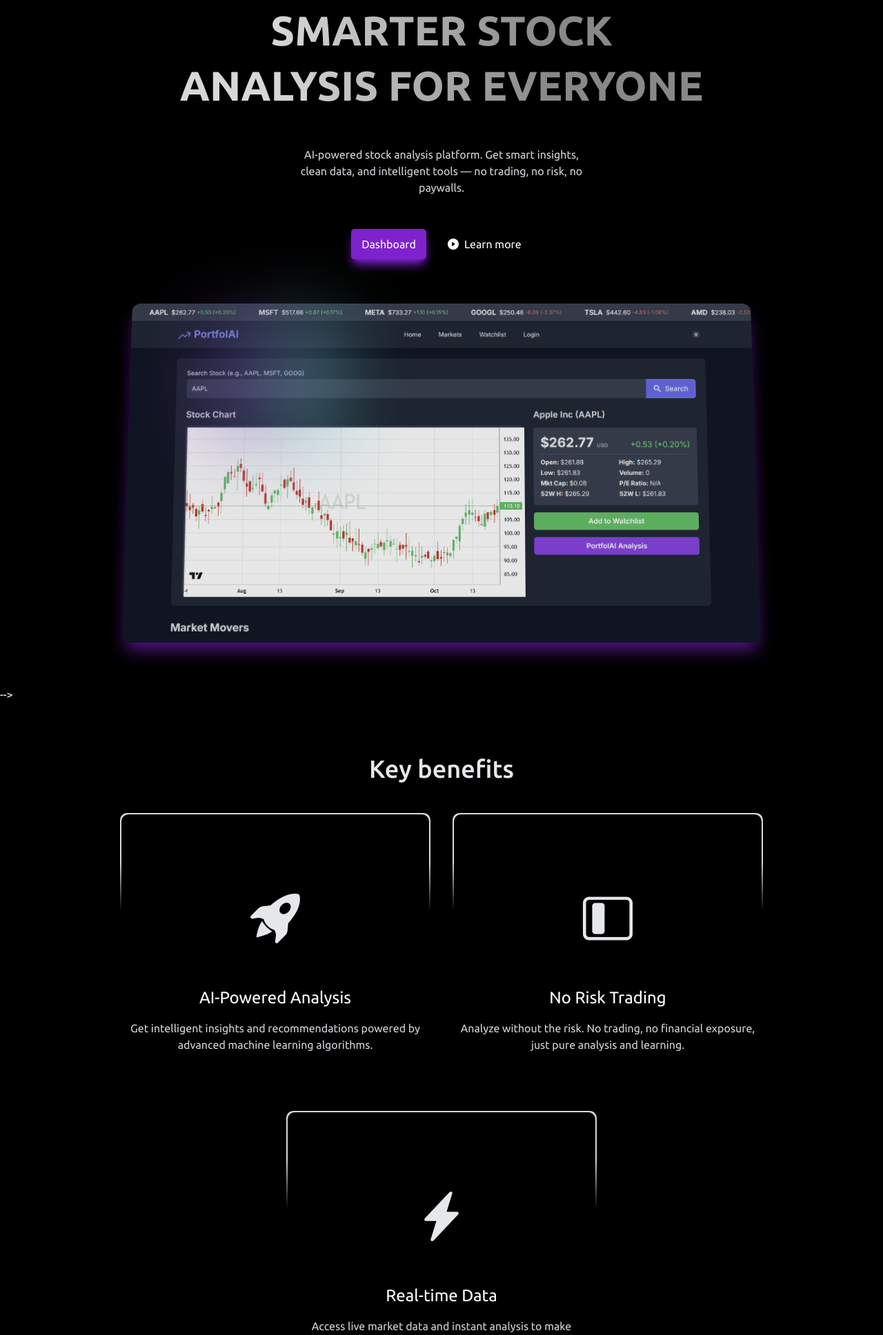
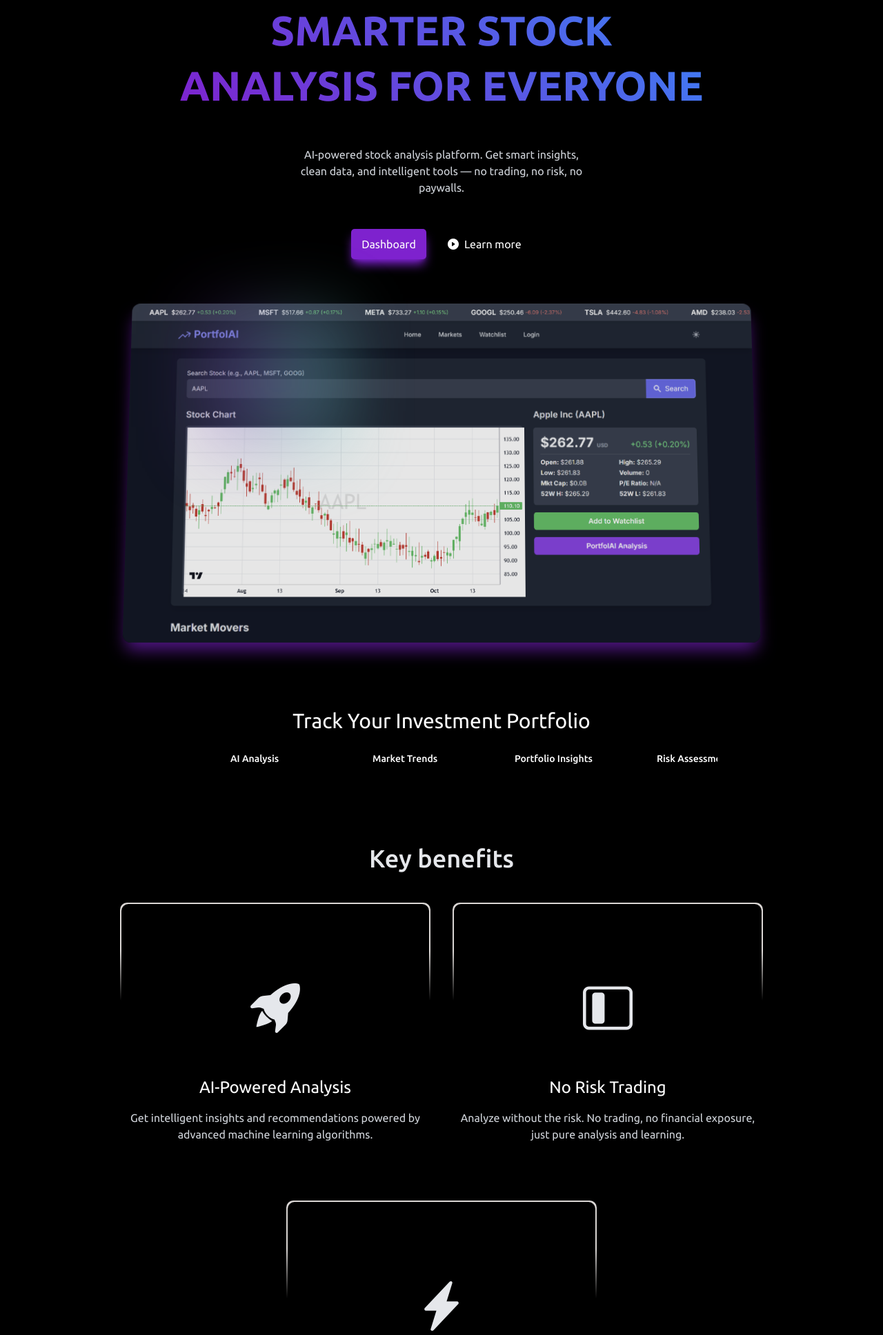
Before and after one commit to eduran04/PortfolAI-CS4300-Fall-2024-Group-4, a Django app: page / in a window 1280 px wide. Shown: the part 60-1996 px from the top of the page at 69% size. Run offline with Django 5.2, Linux system fonts and the light colour scheme; some libraries are stand-ins or nearby versions.

Commit message:
Updates to landing

```diff
--- a/portfolai/templates/landing.html
+++ b/portfolai/templates/landing.html
@@ -22,8 +22,37 @@
     <!-- Stylesheets -->
     <link rel="stylesheet" href="{% static 'landing/tailwind-build.css' %}">
     <link rel="stylesheet" href="{% static 'landing/saasy-custom.css' %}" />
+    <link rel="stylesheet" href="https://cdnjs.cloudflare.com/ajax/libs/bootstrap-icons/1.11.3/font/bootstrap-icons.min.css" />
 
-    <link rel="stylesheet" href="https://cdnjs.cloudflare.com/ajax/libs/bootstrap-icons/1.11.3/font/bootstrap-icons.min.css" />
+    <!-- Fallback styles for Render deployment -->
+    <style>
+        .carousel-container {
+            overflow: hidden;
+            width: 100%;
+        }
+        .carousel {
+            display: flex;
+            animation: scroll 20s linear infinite;
+        }
+        @keyframes scroll {
+            0% { transform: translateX(0); }
+            100% { transform: translateX(-50%); }
+        }
+        .carousel-img {
+            flex-shrink: 0;
+            margin-right: 1rem;
+        }
+        .reveal-up {
+            opacity: 1;
+            transform: translateY(0);
+        }
+        .gradient-text {
+            background: linear-gradient(45deg, #7e22ce, #3b82f6);
+            -webkit-background-clip: text;
+            -webkit-text-fill-color: transparent;
+            background-clip: text;
+        }
+    </style>
 </head>
 <body class="tw-flex tw-min-h-[100vh] tw-flex-col tw-bg-black tw-text-white">
 
@@ -115,17 +144,36 @@
             </div>
         </section>
 
-        <!-- Brand Logos Section - Hidden for now -->
-        <!--
-        <section class="tw-relative tw-flex tw-w-full tw-max-w-[100vw] tw-flex-col tw-place-content-center tw-place-items-center tw-overflow-hidden tw-p-8">
-            <h2 class="reveal-up tw-text-3xl max-md:tw-text-xl">Trusted by investors worldwide</h2>
+        <section
+            class="tw-relative tw-flex tw-w-full tw-max-w-[100vw] tw-flex-col tw-place-content-center tw-place-items-center tw-overflow-hidden tw-p-8"
+        >
+            <h2 class="reveal-up tw-text-3xl max-md:tw-text-xl">
+                Track Your Investment Portfolio
+            </h2>
+
             <div class="reveal-up carousel-container">
-                <div class="carousel lg:w-place-content-center tw-mt-6 tw-flex tw-w-full tw-gap-5 max-md:tw-gap-2">
-                    <!-- Brand logos will be added here later -->
+                <div
+                    class="carousel lg:w-place-content-center tw-mt-6 tw-flex tw-w-full tw-gap-5 max-md:tw-gap-2"
+                >
+                    <!-- Stock tracking capabilities -->
+                    <div class="carousel-img tw-h-[30px] tw-w-[150px] tw-flex tw-items-center tw-justify-center tw-bg-indigo-600 tw-rounded">
+                        <span class="tw-text-white tw-text-sm tw-font-medium">Real-Time Data</span>
+                    </div>
+                    <div class="carousel-img tw-h-[30px] tw-w-[150px] tw-flex tw-items-center tw-justify-center tw-bg-purple-600 tw-rounded">
+                        <span class="tw-text-white tw-text-sm tw-font-medium">AI Analysis</span>
+                    </div>
+                    <div class="carousel-img tw-h-[30px] tw-w-[150px] tw-flex tw-items-center tw-justify-center tw-bg-blue-600 tw-rounded">
+                        <span class="tw-text-white tw-text-sm tw-font-medium">Market Trends</span>
+                    </div>
+                    <div class="carousel-img tw-h-[30px] tw-w-[150px] tw-flex tw-items-center tw-justify-center tw-bg-green-600 tw-rounded">
+                        <span class="tw-text-white tw-text-sm tw-font-medium">Portfolio Insights</span>
+                    </div>
+                    <div class="carousel-img tw-h-[30px] tw-w-[150px] tw-flex tw-items-center tw-justify-center tw-bg-red-600 tw-rounded">
+                        <span class="tw-text-white tw-text-sm tw-font-medium">Risk Assessment</span>
+                    </div>
                 </div>
             </div>
         </section>
-        -->
 
         <section
             id="key-benefits"
```
